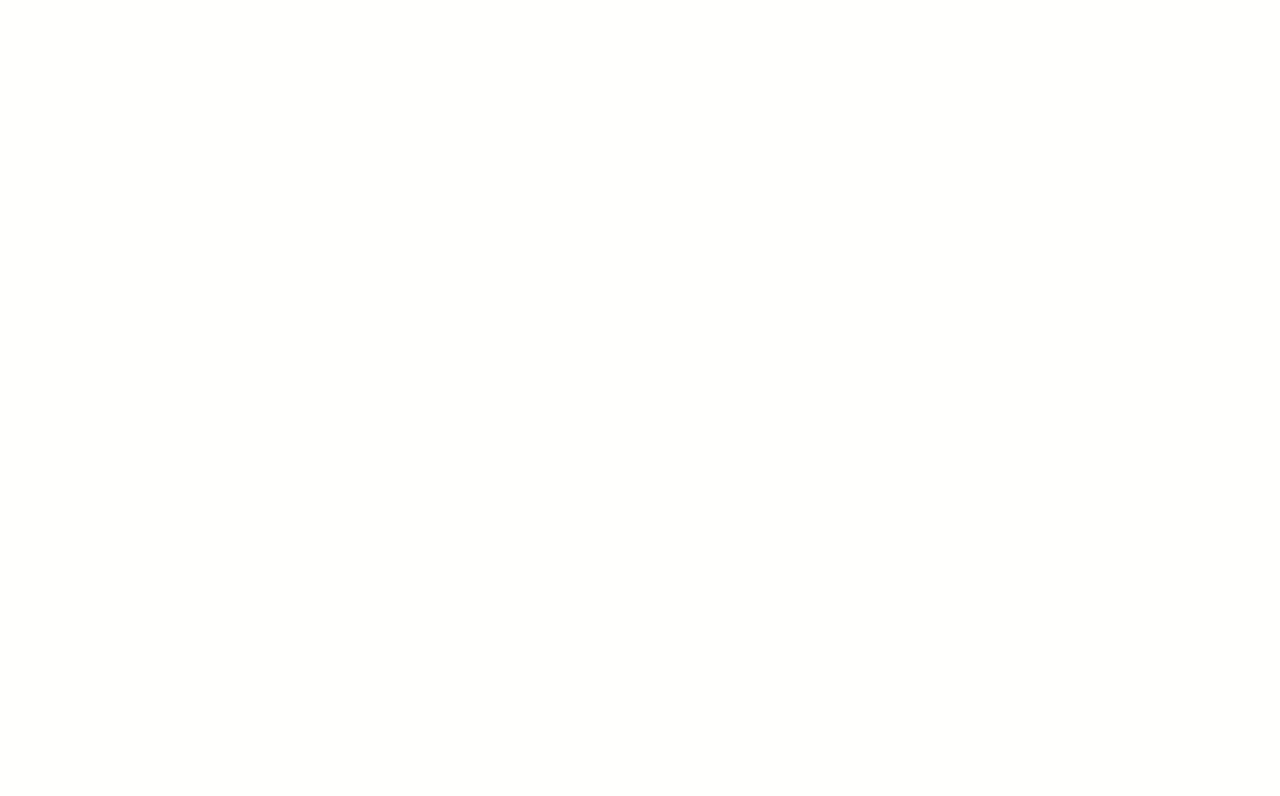
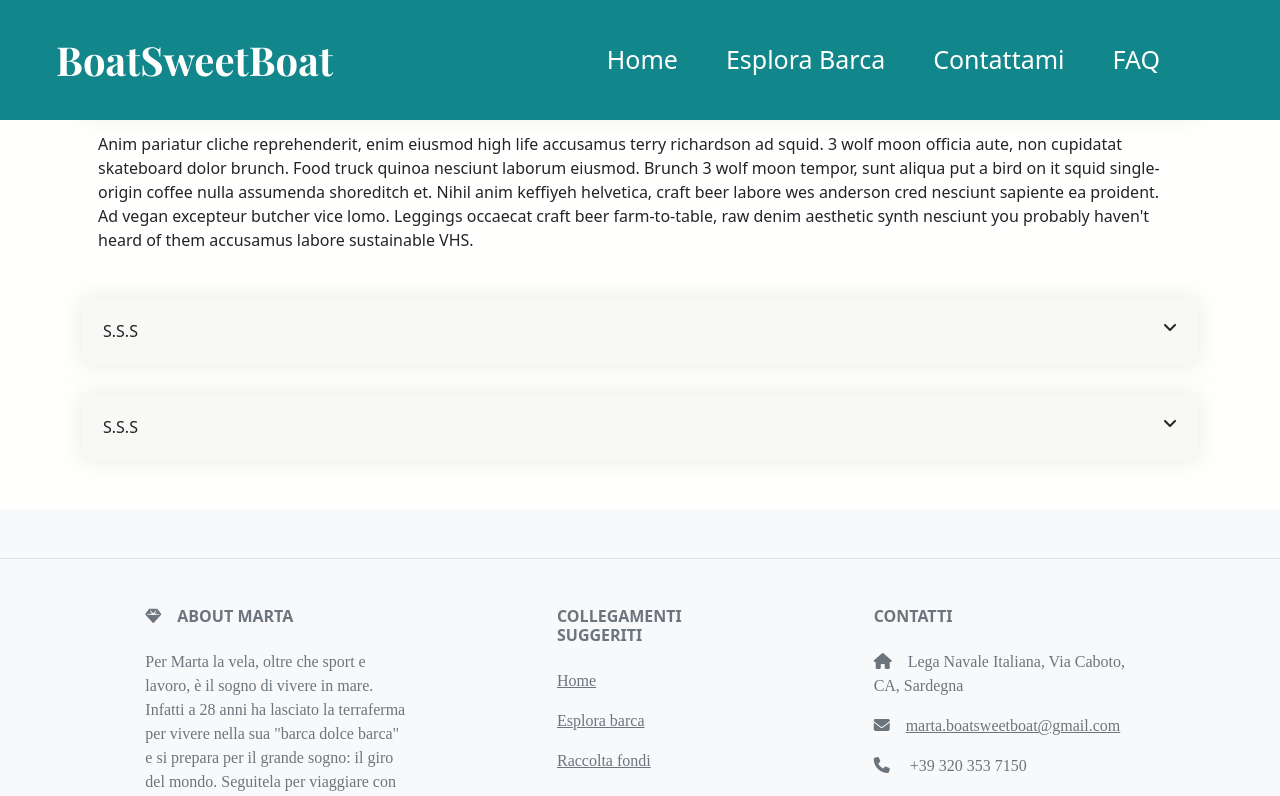
Before and after one commit to takenX10/BoatSweetBoat, a React (Vite) app in the folder client/BoatSweetBoat/: page /faq in a window 1280 px wide. Before the commit this address had no page. Shown: the top 796 px of the page. Built offline with nearby package versions, Linux system fonts and the light colour scheme; a web font is replaced by a local one.

Commit message:
Fixed footer icons and accordion faq page

```diff
--- a/client/BoatSweetBoat/src/index.jsx
+++ b/client/BoatSweetBoat/src/index.jsx
@@ -5,6 +5,7 @@
 
 import Home from "./pages/Home/Home";
 import EsploraImbarcazione from "./pages/EsploraImbarcazione";
+import Faq from "./pages/Faq/Faq";
 
 export default function App() {
   return (
@@ -12,6 +13,7 @@
       <Routes>
           <Route index element={<Home />} />
           <Route path="/esplora-imbarcazione/*" element={<EsploraImbarcazione />} />
+          <Route path="/faq/*" element={<Faq />} />
       </Routes>
     </BrowserRouter>
   );
--- a/client/BoatSweetBoat/src/layouts/Footer.jsx
+++ b/client/BoatSweetBoat/src/layouts/Footer.jsx
@@ -1,4 +1,7 @@
 import './footer.scss';
+import { FontAwesomeIcon } from '@fortawesome/react-fontawesome';
+import '@fortawesome/fontawesome-free/css/all.min.css';
+
 const Footer = () => {
     return (
 
@@ -44,7 +47,7 @@
           <h6 class="text-uppercase fw-bold mb-4">
             Contatti
           </h6>
-          <p><i class="fas fa-home me-3"></i> Lega Navale Italiana, Via Caboto, CA, Sardegna</p>
+          <p><i class="fas fa-home me-3" />Lega Navale Italiana, Via Caboto, CA, Sardegna</p>
           <p>
             <i class="fas fa-envelope me-3"></i>
             <a class="text-reset" href="mailto:marta.boatsweetboat@gmail.com">marta.boatsweetboat@gmail.com</a>
@@ -54,7 +57,8 @@
         <i class="fab fa-facebook-f"></i>
       </a>
       <a href="" class="me-4 text-reset">
-        <i class="fab fa-twitter"></i>
+      <i class="fa-brands fa-twitter" />
+
       </a>
       <a href="https://www.instagram.com/marta_magnano/" class="me-4 text-reset">
         <i class="fab fa-instagram"></i>
--- /dev/null
+++ b/client/BoatSweetBoat/src/pages/Faq/Faq.jsx
@@ -0,0 +1,69 @@
+import Navbar from "../../layouts/Navbar";
+import Footer from "../../layouts/Footer";
+import './Faq.scss';
+
+export default function Faq() {
+    return (
+        <>
+           <Navbar />
+           <div id="main">
+  <div class="container">
+<div class="accordion" id="faq">
+                    <div class="card">
+                        <div class="card-header" id="faqhead1">
+                            <a href="#" class="btn btn-header-link" data-toggle="collapse" data-target="#faq1"
+                            aria-expanded="true" aria-controls="faq1">S.S.S</a>
+                        </div>
+
+                        <div id="faq1" class="collapse show" aria-labelledby="faqhead1" data-parent="#faq">
+                            <div class="card-body">
+                                Anim pariatur cliche reprehenderit, enim eiusmod high life accusamus terry richardson ad squid. 3 wolf
+                                moon officia aute, non cupidatat skateboard dolor brunch. Food truck quinoa nesciunt laborum eiusmod.
+                                Brunch 3 wolf moon tempor, sunt aliqua put a bird on it squid single-origin coffee nulla assumenda
+                                shoreditch et. Nihil anim keffiyeh helvetica, craft beer labore wes anderson cred nesciunt sapiente ea
+                                proident. Ad vegan excepteur butcher vice lomo. Leggings occaecat craft beer farm-to-table, raw denim
+                                aesthetic synth nesciunt you probably haven't heard of them accusamus labore sustainable VHS.
+                            </div>
+                        </div>
+                    </div>
+                    <div class="card">
+                        <div class="card-header" id="faqhead2">
+                            <a href="#" class="btn btn-header-link collapsed" data-toggle="collapse" data-target="#faq2"
+                            aria-expanded="true" aria-controls="faq2">S.S.S</a>
+                        </div>
+
+                        <div id="faq2" class="collapse" aria-labelledby="faqhead2" data-parent="#faq">
+                            <div class="card-body">
+                                Anim pariatur cliche reprehenderit, enim eiusmod high life accusamus terry richardson ad squid. 3 wolf
+                                moon officia aute, non cupidatat skateboard dolor brunch. Food truck quinoa nesciunt laborum eiusmod.
+                                Brunch 3 wolf moon tempor, sunt aliqua put a bird on it squid single-origin coffee nulla assumenda
+                                shoreditch et. Nihil anim keffiyeh helvetica, craft beer labore wes anderson cred nesciunt sapiente ea
+                                proident. Ad vegan excepteur butcher vice lomo. Leggings occaecat craft beer farm-to-table, raw denim
+                                aesthetic synth nesciunt you probably haven't heard of them accusamus labore sustainable VHS.
+                            </div>
+                        </div>
+                    </div>
+                    <div class="card">
+                        <div class="card-header" id="faqhead3">
+                            <a href="#" class="btn btn-header-link collapsed" data-toggle="collapse" data-target="#faq3"
+                            aria-expanded="true" aria-controls="faq3">S.S.S</a>
+                        </div>
+
+                        <div id="faq3" class="collapse" aria-labelledby="faqhead3" data-parent="#faq">
+                            <div class="card-body">
+                                Anim pariatur cliche reprehenderit, enim eiusmod high life accusamus terry richardson ad squid. 3 wolf
+                                moon officia aute, non cupidatat skateboard dolor brunch. Food truck quinoa nesciunt laborum eiusmod.
+                                Brunch 3 wolf moon tempor, sunt aliqua put a bird on it squid single-origin coffee nulla assumenda
+                                shoreditch et. Nihil anim keffiyeh helvetica, craft beer labore wes anderson cred nesciunt sapiente ea
+                                proident. Ad vegan excepteur butcher vice lomo. Leggings occaecat craft beer farm-to-table, raw denim
+                                aesthetic synth nesciunt you probably haven't heard of them accusamus labore sustainable VHS.
+                            </div>
+                        </div>
+                    </div>
+                </div>
+    </div>
+  </div>
+            <Footer />
+        </>
+    );
+}
--- /dev/null
+++ b/client/BoatSweetBoat/src/pages/Faq/Faq.scss
@@ -0,0 +1,61 @@
+#main {
+    margin: 50px 0;
+  }
+
+  #main #faq .card {
+    margin-bottom: 30px;
+    border: 0;
+  }
+
+  #main #faq .card .card-header {
+    border: 0;
+    -webkit-box-shadow: 0 0 20px 0 rgba(213, 213, 213, 0.5);
+            box-shadow: 0 0 20px 0 rgba(213, 213, 213, 0.5);
+    border-radius: 2px;
+    padding: 0;
+  }
+
+  #main #faq .card .card-header .btn-header-link {
+    color: #fff;
+    display: block;
+    text-align: left;
+    color: #222;
+    padding: 20px;
+  }
+
+  #main #faq .card .card-header .btn-header-link:after {
+    font-family: 'FontAwesome 6 Free';
+
+    content: "\f106";
+    font: var(--fa-font-solid);
+    font-weight: 900;
+    float: right;
+  }
+
+  /*#main #faq .card .card-header .btn-header-link.collapsed {
+    background: #A541BB;
+    color: #fff;
+  }*/
+
+  #main #faq .card .card-header .btn-header-link.collapsed:after {
+    font-family: 'FontAwesome 6 Free';
+
+    font: var(--fa-style-family);
+    font: var(--fa-font-solid);
+    content: "\f107";
+  }
+
+  /*#main #faq .card .collapsing {
+    background: #FFE472;
+    line-height: 30px;
+  }
+
+  #main #faq .card .collapse {
+    border: 0;
+  }
+
+  #main #faq .card .collapse.show {
+    background: #FFE472;
+    line-height: 30px;
+    color: #222;
+  }*/
```
